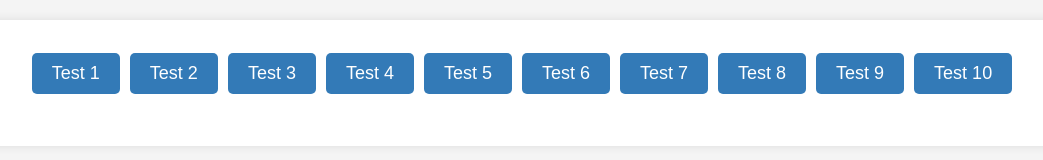
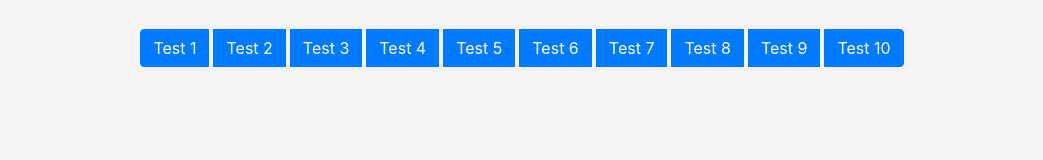
Before and after one commit to Est169/English-Practice-Test, a plain HTML site: page index.html in a window 1280 px wide. Shown: the whole page, without its empty margins (118-1161 px from the left). Drawn offline with nearby package versions, Linux system fonts and the light colour scheme.

Commit message:
Update index.html

```diff
--- a/index.html
+++ b/index.html
@@ -4,77 +4,50 @@
     <meta charset="UTF-8">
     <meta name="viewport" content="width=device-width, initial-scale=1.0">
     <title>Practice Test</title>
+    <!-- Thêm Bootstrap CSS -->
+    <link rel="stylesheet" href="https://stackpath.bootstrapcdn.com/bootstrap/4.5.2/css/bootstrap.min.css">
     <style>
         body {
-            font-family: Arial, sans-serif;
-            margin: 0;
-            padding: 0;
             background-color: #f4f4f4;
         }
-        .container {
-            max-width: 1140px; /* Đặt chiều rộng tối đa là 1140px */
-            margin: 20px auto;
-            background: white;
-            padding: 20px;
-            border-radius: 10px;
-            box-shadow: 0 0 10px rgba(0, 0, 0, 0.1);
-        }
         .header {
-            text-align: center;
-            height: 66px; /* Đặt chiều cao của header là 66px */
-            display: flex;
-            align-items: center; /* Căn giữa nội dung theo chiều dọc */
-            justify-content: center; /* Căn giữa nội dung theo chiều ngang */
             margin-bottom: 20px;
         }
-        .header h1 {
-            font-size: 24px;
-            margin: 0; /* Bỏ margin để không làm tăng chiều cao */
-        }
         .header button {
-            padding: 10px 20px;
-            font-size: 18px;
-            cursor: pointer;
-            background-color: #337ab7;
-            color: white;
-            border: none;
-            border-radius: 5px;
-            transition: background-color 0.3s;
-            margin: 0 5px; /* Thêm khoảng cách giữa các nút */
-        }
-        .header button:hover {
-            background-color: #23527c; /* Màu nền khi hover */
-        }
-        .content {
-            display: none; /* Ẩn nội dung ban đầu */
-            margin-top: 20px;
+            margin: 5px; /* Thêm khoảng cách giữa các nút */
         }
         iframe {
-            width: 1140px; /* Đặt chiều rộng của iframe là 1140px */
+            width: 100%; /* Đặt chiều rộng của iframe là 100% */
             height: calc(100vh - 200px); /* Chiều cao tràn màn hình, trừ đi khoảng cách từ trên xuống */
             border: none;
         }
     </style>
 </head>
 <body>
-    <div class="container">
-        <div class="header">
-            <button onclick="loadTest('practiceTest1.html')">Test 1</button>
-            <button onclick="loadTest('practiceTest2.html')">Test 2</button>
-            <button onclick="loadTest('practiceTest3.html')">Test 3</button>
-            <button onclick="loadTest('practiceTest4.html')">Test 4</button>
-            <button onclick="loadTest('practiceTest5.html')">Test 5</button>
-            <button onclick="loadTest('practiceTest6.html')">Test 6</button>
-            <button onclick="loadTest('practiceTest7.html')">Test 7</button>
-            <button onclick="loadTest('practiceTest8.html')">Test 8</button>
-            <button onclick="loadTest('practiceTest9.html')">Test 9</button>
-            <button onclick="loadTest('practiceTest10.html')">Test 10</button>
+    <div class="container mt-4">
+        <div class="header text-center">
+            <div class="btn-group" role="group" aria-label="Test Buttons">
+                <button type="button" class="btn btn-primary" onclick="loadTest('practiceTest1.html')">Test 1</button>
+                <button type="button" class="btn btn-primary" onclick="loadTest('practiceTest2.html')">Test 2</button>
+                <button type="button" class="btn btn-primary" onclick="loadTest('practiceTest3.html')">Test 3</button>
+                <button type="button" class="btn btn-primary" onclick="loadTest('practiceTest4.html')">Test 4</button>
+                <button type="button" class="btn btn-primary" onclick="loadTest('practiceTest5.html')">Test 5</button>
+                <button type="button" class="btn btn-primary" onclick="loadTest('practiceTest6.html')">Test 6</button>
+                <button type="button" class="btn btn-primary" onclick="loadTest('practiceTest7.html')">Test 7</button>
+                <button type="button" class="btn btn-primary" onclick="loadTest('practiceTest8.html')">Test 8</button>
+                <button type="button" class="btn btn-primary" onclick="loadTest('practiceTest9.html')">Test 9</button>
+                <button type="button" class="btn btn-primary" onclick="loadTest('practiceTest10.html')">Test 10</button>
+            </div>
         </div>
-        <div class="content" id="testContent">
+        <div class="content" id="testContent" style="display: none;">
             <iframe id="testFrame" src="" frameborder="0"></iframe>
         </div>
     </div>
 
+    <!-- Thêm Bootstrap JS và jQuery -->
+    <script src="https://code.jquery.com/jquery-3.5.1.slim.min.js"></script>
+    <script src="https://cdn.jsdelivr.net/npm/@popperjs/core@2.9.2/dist/umd/popper.min.js"></script>
+    <script src="https://stackpath.bootstrapcdn.com/bootstrap/4.5.2/js/bootstrap.min.js"></script>
     <script>
         function loadTest(testFile) {
             const testFrame = document.getElementById('testFrame');
```
